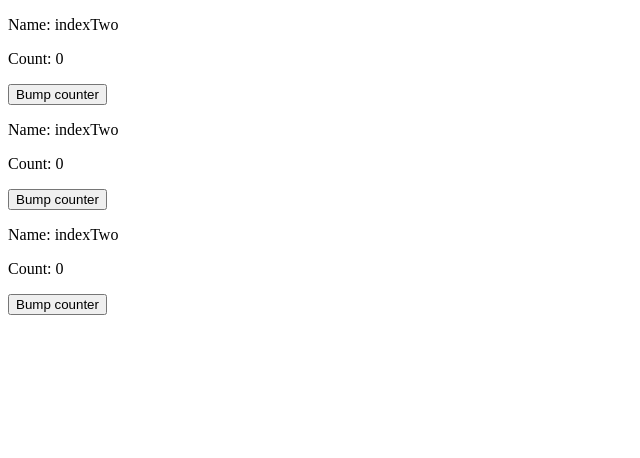
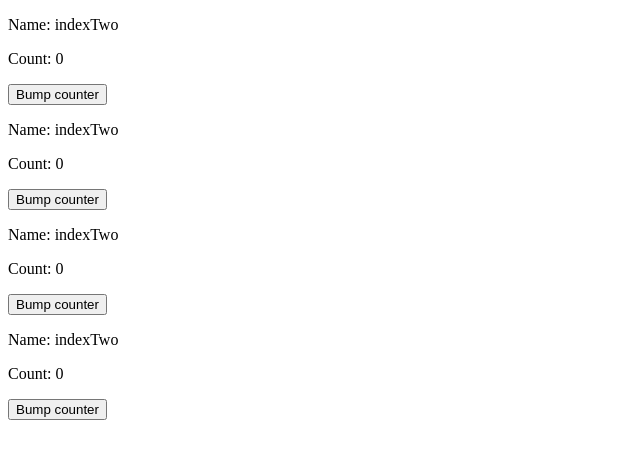
Before and after one commit to dianabarsan/angular-unique-controller-as, a website with bundled scripts: page src/index.html in a window 1280 px wide. Shown: the whole page, without its empty margins (0-640 px from the left). Built offline with nearby package versions, Linux system fonts and the light colour scheme; some packages are replaced by stand-ins of ours.

Commit message:
Prove directive is not even reusable.

```diff
--- a/package.json
+++ b/package.json
@@ -4,7 +4,8 @@
   "description": "",
   "main": "index.js",
   "scripts": {
-    "test": "echo \"Error: no test specified\" && exit 1"
+    "test": "echo \"Error: no test specified\" && exit 1",
+    "bundle": "./node_modules/browserify/bin/cmd.js ./src/index.js > ./src/bundle.js"
   },
   "author": "",
   "license": "ISC",
--- a/src/index.html
+++ b/src/index.html
@@ -9,6 +9,7 @@
 
 <directive-one></directive-one>
 <directive-two></directive-two>
+<directive-two></directive-two>
 <script type="text/javascript" src="bundle.js"></script>
 </body>
 </html>
```
